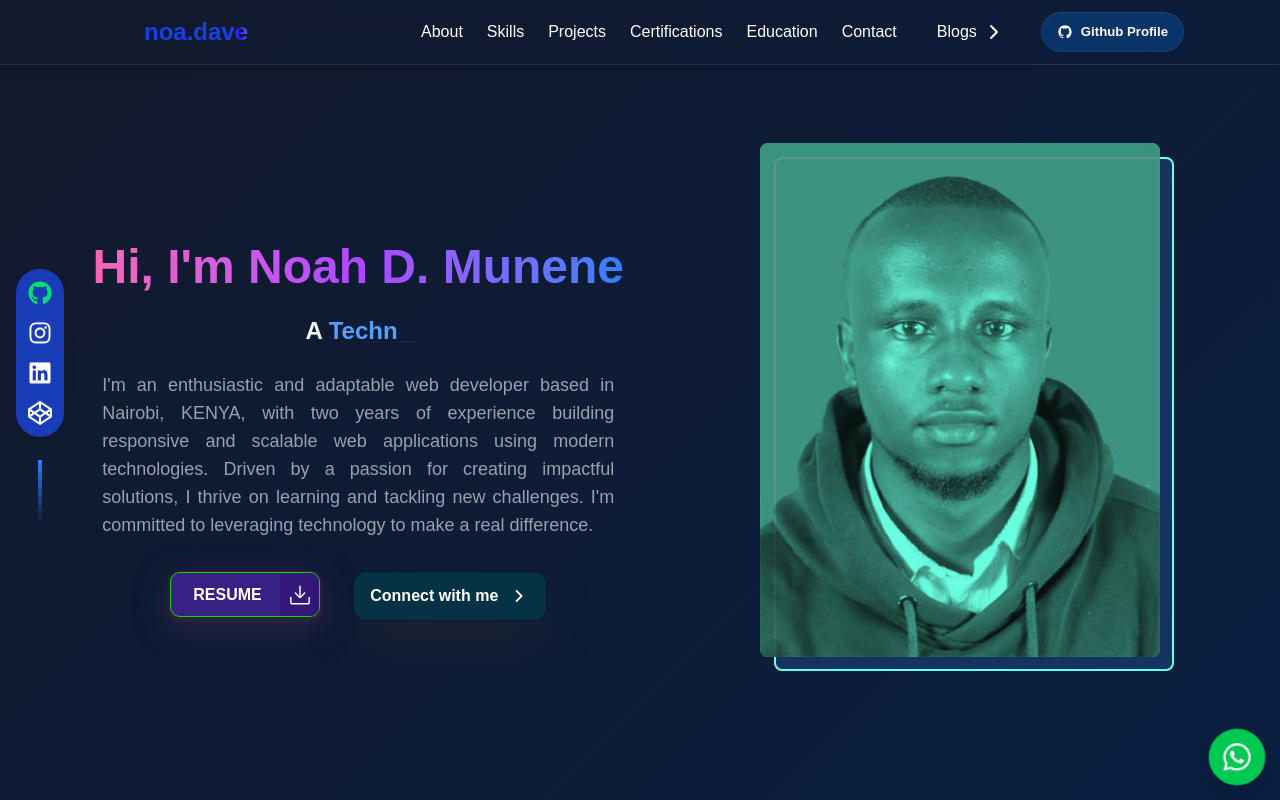
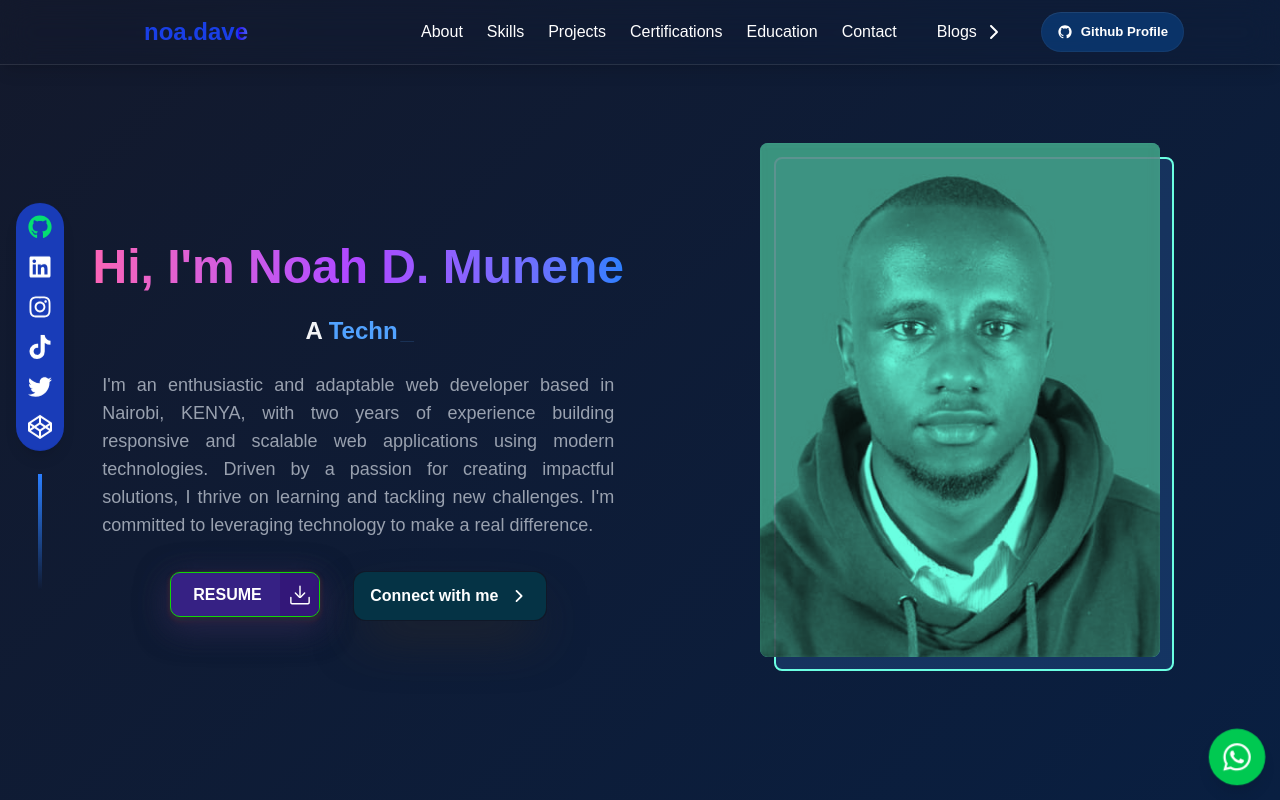
Before and after one commit to DavisNoah02/PortFolio_V1, a React (Vite) app: page / in a window 1280 px wide. Shown: the top 800 px of the page. Built offline with nearby package versions, Linux system fonts and the light colour scheme.

Commit message:
socials add

```diff
--- a/src/components/socials.jsx
+++ b/src/components/socials.jsx
@@ -1,9 +1,11 @@
-import { FaGithub, FaInstagram, FaTwitter, FaLinkedin, FaCodepen } from "react-icons/fa";
+import { FaGithub, FaInstagram,FaTiktok, FaTwitter , FaLinkedin, FaCodepen } from "react-icons/fa";
 
 const socialMedia = [
   { name: "GitHub", url: "https://github.com/DavisNoah02", icon: <FaGithub />,  color: "text-green-500" },
+  { name: "Linkedin", url: "https://www.linkedin.com/in/noa-dave-36567b356/", icon: <FaLinkedin /> },
   { name: "Instagram", url: "https://www.instagram.com/t3ch.savvy/", icon: <FaInstagram /> },
-  { name: "Linkedin", url: "https://www.linkedin.com/in/noa-dave-36567b356/", icon: <FaLinkedin /> },
+  { name: "TikTok", url: "https://www.tiktok.com/@_noa.dave_", icon: <FaTiktok />, color: "text-blue-500" },
+  { name: "X (formerly Twitter)", url: "https://x.com/@Noah02Dave", icon: <FaTwitter />, color: "text-blue-400" },
   { name: "Codepen", url: "https://codepen.io/Noah-Munene", icon: <FaCodepen /> },
 ];
 
@@ -45,6 +47,6 @@ export const Socials = () => (
       ))}
     </div>
     {/* Balloon string (hidden on mobile) */}
-    <div className="w-1 h-16 bg-gradient-to-b from-blue-500 to-transparent sm:block hidden "></div>
+    <div className="w-1 h-29 bg-gradient-to-b from-blue-500 to-transparent sm:block hidden "></div>
   </div>
 );
```
